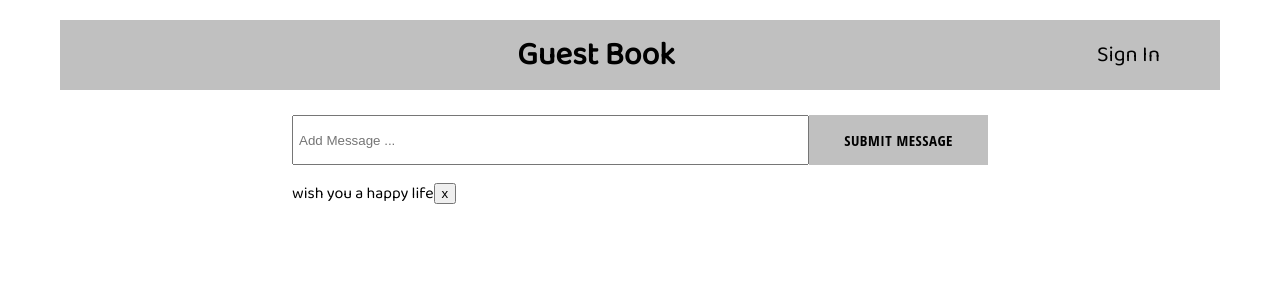
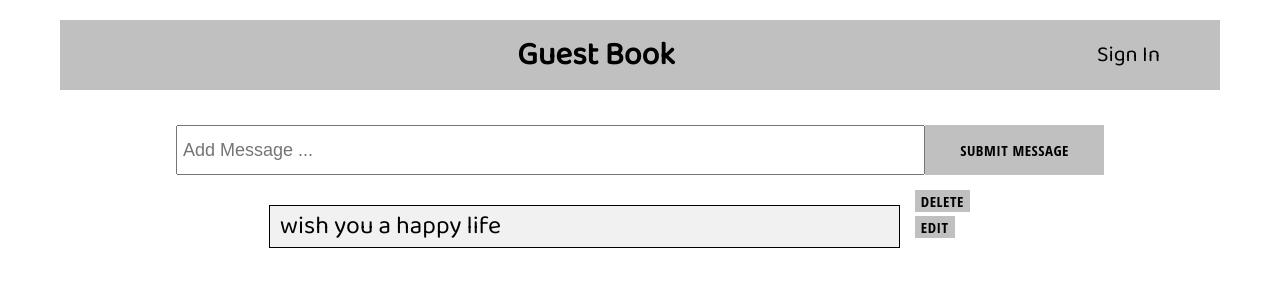
Before and after one commit to Mahmoud-Abdo-599/guest-book, a React (Create React App) app: page / in a window 1280 px wide. Shown: the top 300 px of the page. Built offline with nearby package versions, Linux system fonts and the light colour scheme.

Commit message:
styling the message item and the delete and edit buttons

```diff
--- a/src/components/messages/add-message/add-message.js
+++ b/src/components/messages/add-message/add-message.js
@@ -21,10 +21,9 @@ export class AddMessage extends Component {
         return (
             <form onSubmit={this.onSubmit} style={{ display: 'flex' }}>
                 <input
-                    className='form-input'
                     type="text"
                     name="title"
-                    style={{ flex: '10', padding: '5px' }}
+                    style={{ flex: '10', padding: '5px',fontFamily:'Baloo Bhai 2', fontSize:'large' }}
                     placeholder="Add Message ..."
                     value={this.state.title}
                     onChange={this.onChange}
--- a/src/components/messages/add-message/add-message.scss
+++ b/src/components/messages/add-message/add-message.scss
@@ -1,6 +1,18 @@
-form-input {
-    padding: 50px;
-    margin: 50px;
-    flex: 10;
-    font-size: larger;
+.form {
+    align-items: center;
+    display: flex;
+    padding: 10px 10px 10px 200px;
+
+
+    .form-inpur{
+        font-size: 166px;
+        font-weight: normal;
+        position: absolute;
+        pointer-events: none;
+        left: 500px;
+        top: 100px;
+
+
+    }
+
 }
--- a/src/components/messages/message-item/message-item.js
+++ b/src/components/messages/message-item/message-item.js
@@ -1,17 +1,30 @@
 import React, { Component } from 'react';
 import PropTypes from 'prop-types';
+import './message-item.scss';
 
 
 export class MessageItem extends Component {
+    state = {
+        id: '',
+        message: 'hellooo'
+    }
+
+    edit = (id) => {
+        this.id = id
+        this.props.editMessage(this.state.id, this.state.message)
+    }
 
     render() {
-        const {id , title} = this.props.message ;
+        const { id, title } = this.props.message;
         return (
-            <div>
-                <p>
-                    {title}
-                    <button onClick={this.props.delMessage.bind(this,id)}>x</button>
-                </p>
+            <div className='messages'>
+                <div className='message'>
+                    <div className='title'>{title}</div>
+                </div>
+                <div className='buttons'>
+                    <button className='button' onClick={this.props.delMessage.bind(this, id)}>Delete</button>
+                    <button className='button' onClick={this.edit.bind(this, id)}>EDIT</button>
+                </div>
             </div>
         )
     }
@@ -19,8 +32,8 @@ export class MessageItem extends Component {
 
 //PropTypes
 MessageItem.propTypes = {
-    message: PropTypes.object.isRequired ,
-    delMessage: PropTypes.func.isRequired ,
+    message: PropTypes.object.isRequired,
+    delMessage: PropTypes.func.isRequired,
 }
 
 
--- /dev/null
+++ b/src/components/messages/message-item/message-item.scss
@@ -0,0 +1,49 @@
+.messages {
+    width: 100%;
+    display: inline-block;
+    justify-content: space-between;
+    margin-bottom: 0px;
+    margin-top: 10px;
+
+    .message{
+        width: 85%;
+        display: inline-block;
+        margin-top: 20px;
+        border-radius: 0;
+        border: .5px solid black;
+        background-color: rgba(192, 192, 192, 0.233);
+
+        .title{
+            font-size: 25px;
+            padding-left: 10px;
+        }
+
+    }
+
+    .buttons{
+        width: 15%;
+        display: inline-block;
+        align-items: center;
+        justify-content: flex-end;
+        padding-left: 15px;
+
+
+
+        .button{
+            width: auto;
+            letter-spacing: 0.5px;
+            padding: 5px 5px 25px 0 25px;
+            font-size: 15px;
+            background-color: silver;
+            color: black;
+            text-transform: uppercase;
+            font-family: 'Open Sans Condensed';
+            font-weight: bolder;
+            border: black;
+            cursor: pointer;
+            display: inline-block;
+            justify-content: center;
+            margin-right:3px;
+        }
+    }
+}
--- a/src/components/messages/messages-body/messages-body.js
+++ b/src/components/messages/messages-body/messages-body.js
@@ -7,7 +7,7 @@ export class MessagesBody extends Component {
     render() {
         return this.props.messages.map((message) => (
         <MessageItem key={message.id} message={message}
-        delMessage={this.props.delMessage} />
+        delMessage={this.props.delMessage} editMessage={this.props.editMessage} />
         ));
     }
 }
--- a/src/components/messages/messages.js
+++ b/src/components/messages/messages.js
@@ -24,6 +24,18 @@ class Messages extends Component {
         this.setState({ messages: [...this.state.messages.filter(message => message.id !== id)] })
     }
 
+    editMessage = (id, message) => {
+        const newMessage = {
+            id: id,
+            title: message
+        }
+        return (
+            this.delMessage(id),
+            this.setState({ messages: [...this.state.messages, newMessage] })
+        )
+
+    }
+
 
     addMessage = (title) => {
         const newMessage = {
@@ -42,7 +54,7 @@ class Messages extends Component {
             <div className='messages'>
                 <AddMessage addMessage={this.addMessage} />
                 <MessagesBody messages={this.state.messages}
-                    delMessage={this.delMessage} />
+                    delMessage={this.delMessage} editMessage={this.editMessage} />
 
             </div>
 
--- a/src/components/messages/messages.scss
+++ b/src/components/messages/messages.scss
@@ -1,5 +1,5 @@
 .messages {
-    padding-left: 20%;
-    padding-right: 20%;
+    padding-left: 10%;
+    padding-right: 10%;
 
 }
--- a/src/pages/home-page/home-page.js
+++ b/src/pages/home-page/home-page.js
@@ -1,4 +1,4 @@
-import React from 'react';
+import React, { Component } from 'react';
 
 import Messages from '../../components/messages/messages';
 
```
